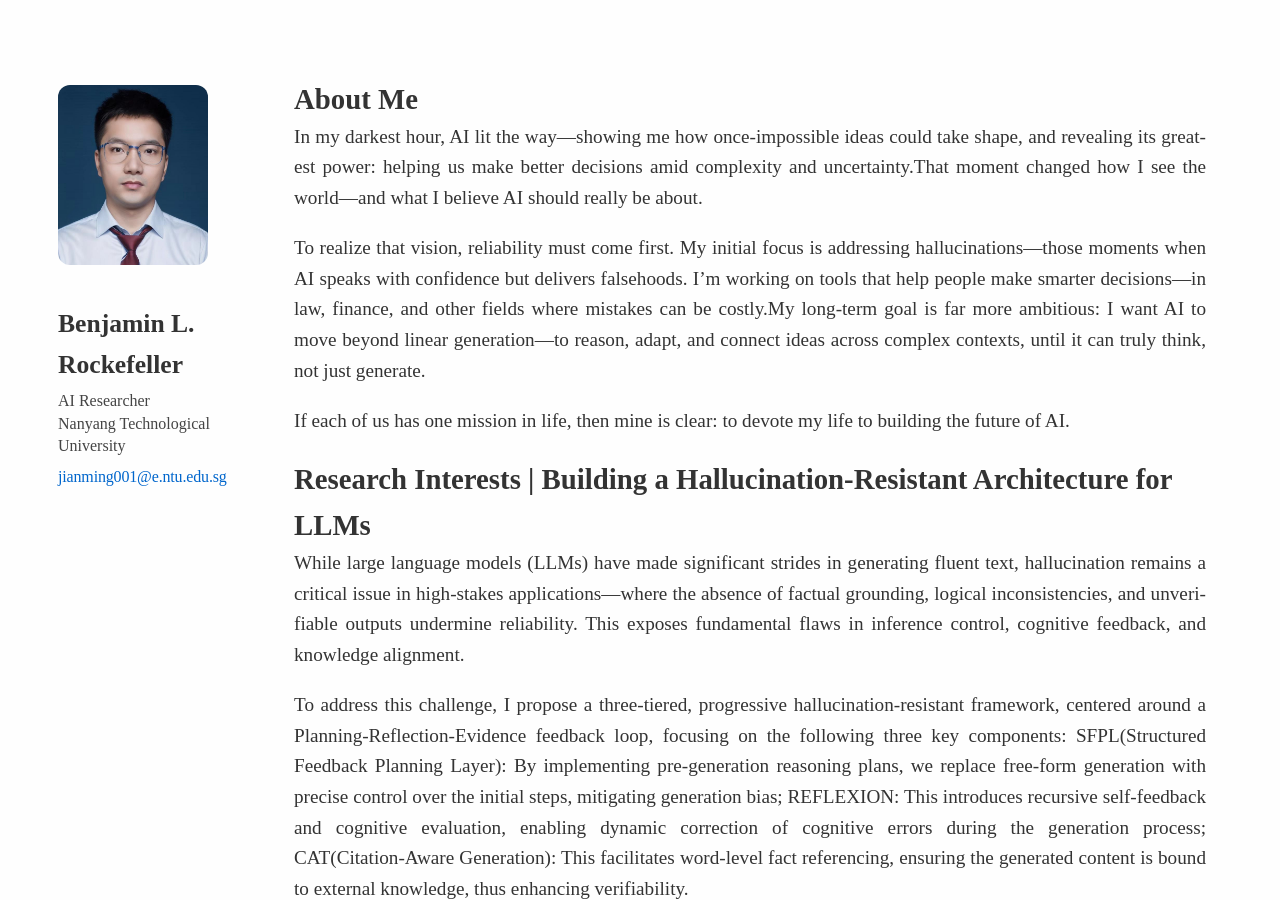
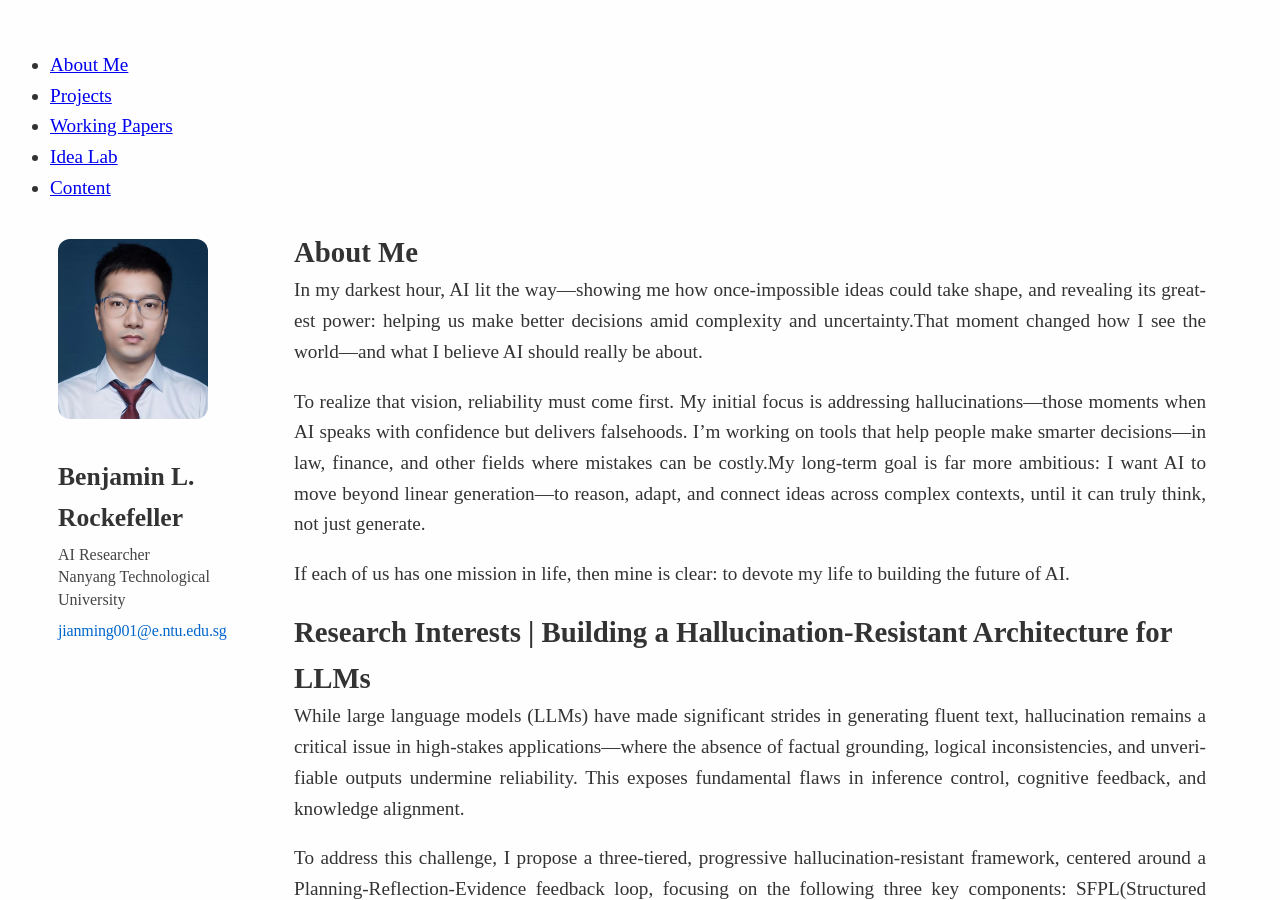
Before and after one commit to BenjaminRockefeller/benjaminrockefeller.github.io, a Jekyll site: the page built from index.md, in a window 1280 px wide and 900 px high. Built offline with Jekyll 4.4.1, drawn with Linux system fonts in a browser that asks for light colours; a style sheet for code colours, icons or effects is not loaded; our own code applies the rules of GitHub Pages for plain Markdown files.

Commit message:
Update homepage.html

```diff
--- a/_layouts/homepage.html
+++ b/_layouts/homepage.html
@@ -1,7 +1,7 @@
 <!DOCTYPE html>
 <html lang="{{ site.lang | default: "en-US" }}">
   <head>
-    <title>{{ site.title }} | {{site.affiliation}}</title>
+    <title>{{ site.title }} | {{ site.affiliation }}</title>
 
     <meta charset="UTF-8">
     <meta http-equiv="X-UA-Compatible" content="IE=edge">
@@ -18,7 +18,7 @@
     <link rel="icon" media="(prefers-color-scheme:light)" href="{{ site.favicon }}" type="image/png" />
     <script src="./assets/js/favicon-switcher.js" type="application/javascript"></script>
 
-    <link rel=stylesheet href=https://cdnjs.cloudflare.com/ajax/libs/academicons/1.8.6/css/academicons.min.css integrity="sha256-uFVgMKfistnJAfoCUQigIl+JfUaP47GrRKjf6CTPVmw=" crossorigin=anonymous>
+    <link rel="stylesheet" href="https://cdnjs.cloudflare.com/ajax/libs/academicons/1.8.6/css/academicons.min.css" integrity="sha256-uFVgMKfistnJAfoCUQigIl+JfUaP47GrRKjf6CTPVmw=" crossorigin="anonymous">
     <link rel="stylesheet" href="https://cdnjs.cloudflare.com/ajax/libs/font-awesome/6.4.2/css/all.min.css" integrity="sha512-z3gLpd7yknf1YoNbCzqRKc4qyor8gaKU1qmn+CShxbuBusANI9QpRohGBreCFkKxLhei6S9CQXFEbbKuqLg0DA==" crossorigin="anonymous" referrerpolicy="no-referrer" />
 
     {% if site.font == "Sans Serif" %}
@@ -33,12 +33,23 @@
     <link rel="stylesheet" href="./assets/css/style-no-dark-mode.css">
     <link rel="stylesheet" href="./assets/css/publications-no-dark-mode.css">
     {% endif %}
+  </head>
 
-  </head>
   <body>
     <div class="wrapper">
+      <!-- 导航栏开始 -->
+      <nav>
+        <ul class="navbar">
+          <li><a href="#about">About Me</a></li>
+          <li><a href="#projects">Projects</a></li>
+          <li><a href="#working-papers">Working Papers</a></li>
+          <li><a href="#idea-lab">Idea Lab</a></li>
+          <li><a href="#content">Content</a></li>
+        </ul>
+      </nav>
+      <!-- 导航栏结束 -->
+
       <header>
-
         {% if site.avatar %}
         <a class="image avatar"><img src="{{ site.avatar }}" alt="avatar" /></a>
         {% endif %}
@@ -88,8 +99,8 @@
         <br>
 
       </header>
+
       <section>
-
         {{ content }}
 
         <br>
@@ -103,7 +114,9 @@
 
       </footer>
     </div>
-    <script src="{{ "/assets/js/scale.fix.js" | relative_url }}"></script>
+
+    <script src="{{ '/assets/js/scale.fix.js' | relative_url }}"></script>
+
     {% if site.google_analytics %}
     <script>
       (function(i,s,o,g,r,a,m){i['GoogleAnalyticsObject']=r;i[r]=i[r]||function(){
```
Lines whose indentation alone changed are shown as unchanged.
